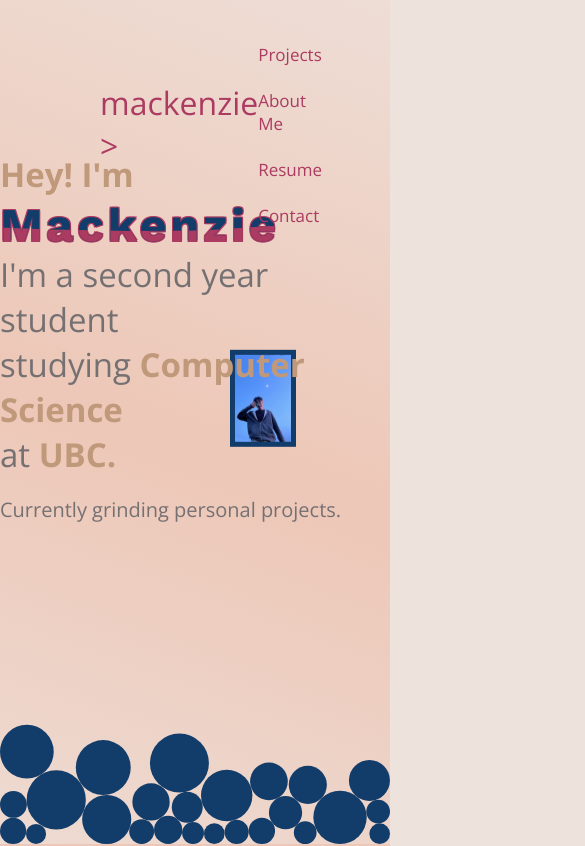
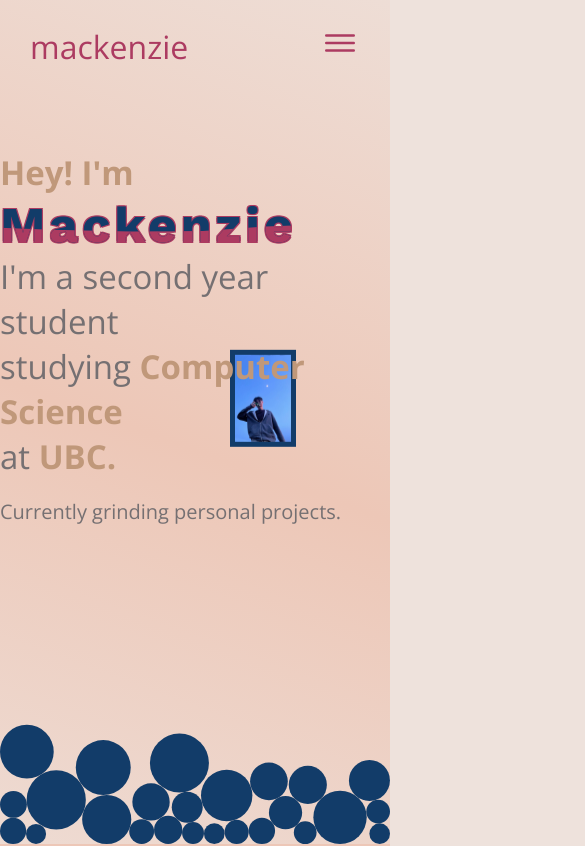
Before and after one commit to dymackenzie/portfolio, a website built with Vite: page index.html in a window 390 px wide. Shown: the top 846 px of the page, 585 px wide, since content can reach past the window. Built offline with nearby package versions, Linux system fonts and the light colour scheme; some packages are replaced by stand-ins of ours.

Commit message:
added dropdown menu

```diff
--- a/css/header.css
+++ b/css/header.css
@@ -18,7 +18,12 @@
     box-sizing: border-box;
 }
 
+html {
+    overflow-x: hidden;
+}
+
 body {
+    position: relative;
     min-height: 100vh;
     background-color: var(--base);
     overflow-x: hidden;
@@ -80,3 +85,95 @@ body {
 #navbar a:hover::before {
     width: 100%; /* transition after */
 }
+
+.toggle_button {
+    padding-top: 1%;
+    font-size: 40rem;
+    cursor: pointer;
+    display: none;
+    color: var(--ruby);
+}
+
+/* DROPDOWN MENU */
+.dropdown_menu {
+    display: none;
+    position: absolute;
+    width: 300px;
+    height: 0px;
+    right: 7vw;
+    top: 90rem;
+
+    /* background-color: var(--base); */
+    border-radius: 10px;
+    overflow: hidden;
+    transition: height 1s cubic-bezier(0.175, 0.885, 0.32, 1.275);
+}
+
+.dropdown_menu a::before {
+    content: '';
+    position: absolute;
+    margin-top: 3rem;
+    top: 100%;
+    left: 0;
+    width: 0; /* transition before */
+    height: 1.5rem;
+    transition: .3s;
+
+    background-color: var(--ruby);
+}
+
+.dropdown_menu a:hover::before {
+    width: 100rem; /* transition after */
+}
+
+.dropdown_menu.open {
+    height: 240px;
+}
+
+.dropdown_menu a {
+    padding: 0.7rem;
+    display: flex;
+    align-items: center;
+    justify-content: right;
+    user-select: none;
+
+    font-family: 'Open Sans', sans-serif;
+    font-style: light;
+    line-height: 35rem;
+    font-size: 20rem;
+    text-align: right;
+    text-decoration: none;
+
+    color: var(--ruby);
+}
+
+/* RESPONSIVE DESIGN */
+@media (max-width: 992px) {
+    .header {
+        padding: 30rem 50rem;
+    }
+
+    #navbar a {
+        display: none;
+    }
+
+    .toggle_button {
+        display: block;
+    }
+
+    .dropdown_menu {
+        display: block;
+    }
+}
+
+@media (max-width: 576px) {
+    .header {
+        padding: 20rem 30rem;
+    }
+
+    .dropdown_menu {
+        left: 30rem;
+        right: 30rem;
+        width: unset;
+    }
+}
--- a/css/title.css
+++ b/css/title.css
@@ -173,3 +173,9 @@ strong {
     height: 70px;
     width: 70px;
 } */
+
+@media screen and (max-width: 600px) {
+    h1 {
+        font-size: 50rem;
+    }
+}
--- a/index.html
+++ b/index.html
@@ -25,13 +25,22 @@
     <div class="cursor-outline"></div> -->
 
     <header class="header">
-      <a href="#main" id="logo">mackenzie <span>></span></a>
+      <a href="#main" id="logo">mackenzie</a>
       <nav id="navbar">
         <a href="#projects-section">Projects</a>
         <a href="#about-me-section">About Me</a>
         <a href="/Mackenzie_Dy_Resume.pdf" target="blank">Resume</a>
         <a href="mailto: mackenzie0dy@gmail.com">Contact</a>
       </nav>
+      <div class="toggle_button">
+        <ion-icon name="menu-outline"></ion-icon>
+        <div class="dropdown_menu">
+          <a href="#projects-section">Projects</a>
+          <a href="#about-me-section">About Me</a>
+          <a href="/Mackenzie_Dy_Resume.pdf" target="blank">Resume</a>
+          <a href="mailto: mackenzie0dy@gmail.com">Contact</a>
+        </div>
+      </div>
     </header>
 
 
--- a/js/main.js
+++ b/js/main.js
@@ -19,6 +19,19 @@ function raf(time) {
 }
 
 requestAnimationFrame(raf)
+
+// DROPDOWN MENU
+
+const toggle = document.querySelector(".toggle_button")
+const toggleIcon = document.querySelector(".toggle_button ion-icon")
+const dropdown = document.querySelector(".dropdown_menu")
+
+toggle.onclick = () => {
+    dropdown.classList.toggle("open")
+    const isOpen = dropdown.classList.contains("open")
+
+    toggleIcon.name = isOpen ? "close-outline" : "menu-outline"
+}
 
 // CURSOR
 
```
